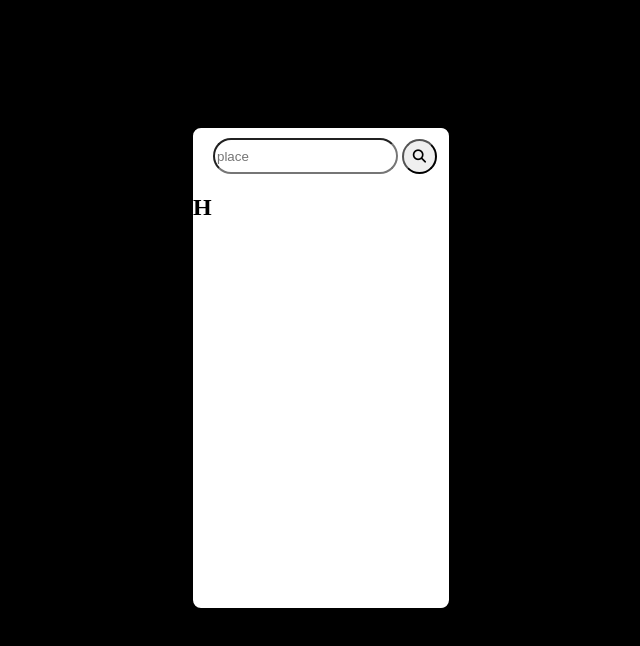
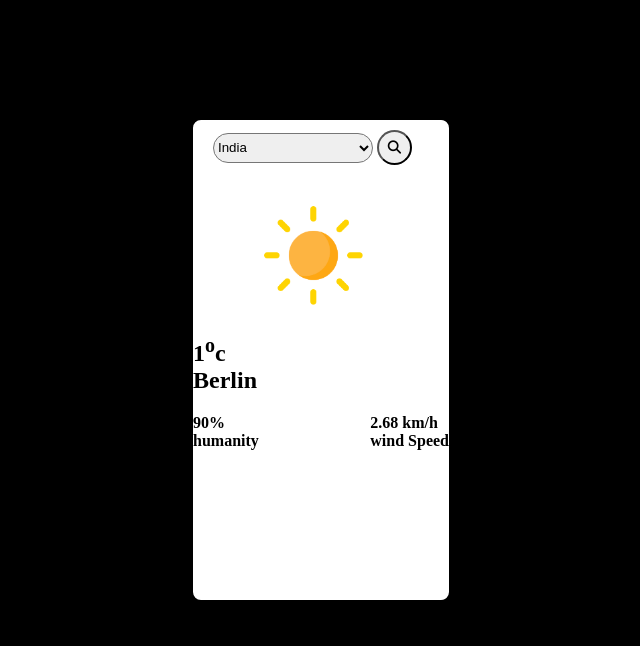
Before and after one commit to NikhilPathaniaa/Web-Challenges, a plain HTML site: page Challenge 5/index.html in a window 1280 px wide. Shown: the whole page, without its empty margins (319-959 px from the left). Drawn offline with Linux system fonts and the light colour scheme.

Commit message:
something something

```diff
--- a/Challenge 5/app.js
+++ b/Challenge 5/app.js
@@ -1,7 +1,28 @@
-var btn=document.querySelector(".btn");
-let x = document.getElementById("myText").value;
+let inp = document.querySelector("select")
+let btn=document.querySelector("#selectBtn")
+let h2=document.querySelector("#h2")
 
-function myFunction() {
-    let x = document.getElementById("myText").value;
-    document.getElementById("demo").innerHTML = x;
-}
+btn.addEventListener("click",()=>{
+    let dataValue=inp.value
+    if(dataValue=='USA')
+    {
+        h2.innerText=`${dataValue}`
+    }
+    else if(dataValue=='India')
+    {
+        h2.innerText=`${dataValue}`
+    }
+    else if(dataValue=='Japan')
+    {
+        h2.innerText=`${dataValue}`
+    }
+    else if(dataValue=='Paris')
+    {
+        h2.innerText=`${dataValue}`
+    }
+    else if(dataValue=='Italy')
+    {
+        h2.innerText=`${dataValue}`
+    }
+
+})
--- a/Challenge 5/index.html
+++ b/Challenge 5/index.html
@@ -9,11 +9,26 @@
 </head>
 <body>
     <section  class="hero">
-        <form action="">
-            <input type="text" id="myText" name="value" placeholder="place">
-            <button class="btn" onclick="myFunction()"><i class="fa-solid fa-magnifying-glass"></i></button>
-        </form>
-        <h1 id="demo">H</h1>
+        <div id="find">
+            <!-- <input type="text" name="data" placeholder="place"> -->
+            <select name="data" id="input">
+                <option value="India">India</option>
+                <option value="USA">USA</option>
+                <option value="Japan">Japan</option>
+                <option value="Paris">Paris</option>
+                <option value="Italy">Italy</option>
+            </select>
+            <button id="selectBtn"><i class="fa-solid fa-magnifying-glass"></i></button>
+        </div>
+        <img src="./images/clear.png" id="img">
+        <h1>1<sup>o</sup>c</h1>
+        <h2 id="h2">Berlin</h2>
+
+        <footer>
+            <h4>90%<br>humanity</h4>
+            <h4>2.68 km/h <br>wind Speed</h4>
+        </footer>
+
     </section>
 
     <script src="app.js"></script>
--- a/Challenge 5/style.css
+++ b/Challenge 5/style.css
@@ -1,3 +1,7 @@
+*
+{
+    margin: 0;
+}
 body
 {
     background-color: black;
@@ -14,19 +18,34 @@ body
     width: 20vw;
     border-radius: 10px;
 }
-form
+#find
 {
     margin: 10px;
     margin-left: 20px;
 }
-input
+#input
 {
+    width: 160px;
     border-radius: 25px;
     height: 30px;
 }
-.btn
+#selectBtn
 {
     border-radius: 50px;
     width: 35px;
     height: 35px;
 }
+#img
+{
+    height: 150px;
+    width: 150px;
+    margin-left: 45px;
+    margin-top: 5px;
+}
+footer
+{
+    margin-top: 20px;
+    display: flex;
+    justify-content: space-between;
+    align-items: center;
+}
```
